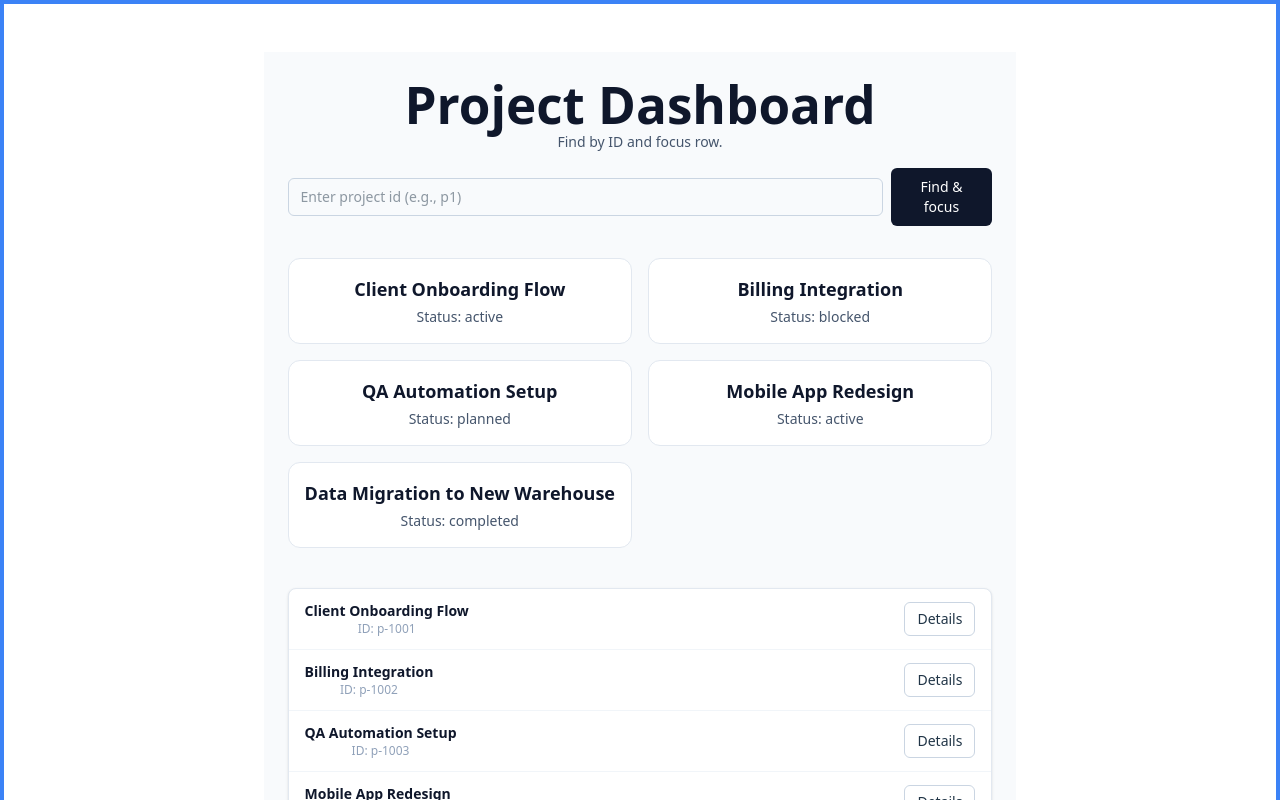
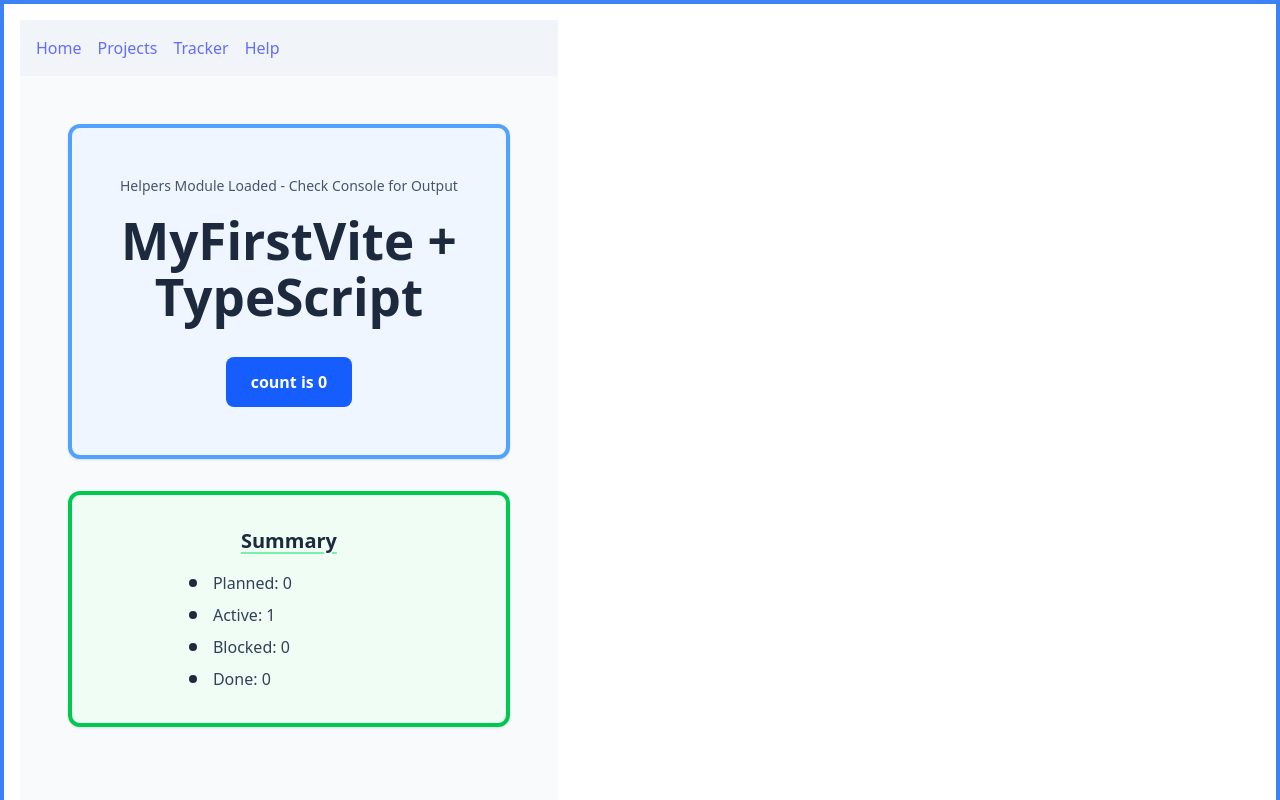
Before and after one commit to jadiennejenson/ts-intro-vite, a React (Vite) app: page / in a window 1280 px wide. Shown: the top 800 px of the page. Built offline with nearby package versions, Linux system fonts and the light colour scheme.

Commit message:
save for now

```diff
--- a/package.json
+++ b/package.json
@@ -11,7 +11,8 @@
   },
   "dependencies": {
     "react": "^19.2.0",
-    "react-dom": "^19.2.0"
+    "react-dom": "^19.2.0",
+    "react-router-dom": "^7.13.2"
   },
   "devDependencies": {
     "@eslint/js": "^9.39.1",
--- a/src/App.tsx
+++ b/src/App.tsx
@@ -1,27 +1,26 @@
-/* eslint-disable @typescript-eslint/no-unused-vars */
-import './App.css';
-import { projects } from "./data/projects";
-import { ProjectDashboard } from "./components/ProjectDashboard";
-import HelperComponent from "./helpers/HelperComponent";
+import { BrowserRouter as Router, Routes, Route, Link } from 'react-router-dom';
+import Home from './pages/home'; // 1. Import your Home component
+import ProjectsPage from './pages/ProjectsPage';
 
 export default function App() {
+  return (
+    <Router>
+      <nav className="p-4 bg-slate-100 flex gap-4 w-full">
+        <div className="max-w-5xl mx-auto flex gap-4 w-full">
+          <Link to="/">Home</Link> {/* 2. Changed /Home to / to match the route */}
+          <Link to="/projects">Projects</Link>
+          <Link to="/tracker">Tracker</Link>
+          <Link to="/help">Help</Link>
+        </div>
+      </nav>
 
-
-  return (
-    <main className="min-h-dvh bg-slate-50">
-      <ProjectDashboard projects={projects} selectedProjectId={null} onProjectClick={function (_id: string): void {
-        throw new Error('Function not implemented.');
-      } } />
-
-      {/* Sprint 3 UI / Legacy Section */}
-      <div className="mx-auto w-full max-w-5xl p-4 space-y-6">
-        <div className="bg-blue-100 border-4 border-blue-500 rounded-lg p-8">
-          <HelperComponent />
-        </div>
-
-      </div>
-
-
-    </main>
+      <Routes>
+        {/* 3. Render the actual Home component here */}
+        <Route path="/" element={<Home />} />
+        <Route path="/projects" element={<ProjectsPage />} />
+        <Route path="/tracker" element={<>Tracker</>} />
+        <Route path="/help" element={<>Help</>} />
+      </Routes>
+    </Router>
   );
 }
--- a/src/components/TrackerCard.tsx
+++ b/src/components/TrackerCard.tsx
@@ -1,6 +1,6 @@
 import { projects } from "../data/projects";
 import { formatDueDate } from "../utils/projectUtils";
-import { findProjectById } from "../utils/projectUtils";
+/* import { findProjectById } from "../utils/projectUtils"; */
 
 
 type TrackerCard = {
@@ -66,6 +66,7 @@ if (p3) {
 } */
 
 
+// eslint-disable-next-line react-refresh/only-export-components
 function TrackerCard() {
   //the return statement defines the JSX that will be rendered by this component.
   // It includes two sections: one for all projects and another for active projects.
--- a/src/main.tsx
+++ b/src/main.tsx
@@ -34,7 +34,7 @@ console.log(svc2.count()); // 1
 // `this` in svc2.count() refers to svc2.
 
 const serviceTest4 = new ProjectService(projects);
-  serviceTest4.projects.push({
+  serviceTest4.add({
     id: 'hacked', name: 'Rogue Project',
     status: 'active', clientName: 'Nobody',
     client: undefined
--- /dev/null
+++ b/src/pages/Home.tsx
@@ -0,0 +1,52 @@
+import { useState } from "react";
+
+export default function Home() {
+  const [count, setCount] = useState(0);
+
+  return (
+    /* 1. Use w-full and px-4 to prevent content from hitting the edges on mobile */
+    <div className="flex flex-col items-center gap-8 p-4 sm:p-12 bg-slate-50 min-h-screen w-full">
+
+      {/* 2. Blue Vite Box: Uses w-full to grow, but max-w-2xl to stop it from getting TOO wide */}
+      <div className="w-full max-w-2xl bg-blue-50 border-4 border-blue-400 rounded-xl p-6 sm:p-12 text-center shadow-sm">
+        <p className="text-xs sm:text-sm text-slate-600 mb-4 font-medium">
+          Helpers Module Loaded - Check Console for Output
+        </p>
+
+        {/* 3. Text scales with screen size (text-4xl on mobile, text-6xl on desktop) */}
+        <h1 className="text-4xl sm:text-6xl font-extrabold text-slate-800 mb-8 leading-tight">
+          MyFirstVite + <br className="hidden sm:block" /> TypeScript
+        </h1>
+
+        <button
+          onClick={() => setCount(c => c + 1)}
+          className="bg-blue-600 hover:bg-blue-700 text-white px-6 py-3 rounded-lg font-semibold transition-all active:scale-95"
+        >
+          count is {count}
+        </button>
+      </div>
+
+      {/* 4. Green Summary Box: Follows the same responsive width pattern */}
+      <div className="w-full max-w-2xl bg-green-50 border-4 border-green-500 rounded-xl p-6 sm:p-8 shadow-sm">
+        <h2 className="text-center font-bold text-slate-800 text-xl mb-4 underline decoration-green-300 underline-offset-4">
+          Summary
+        </h2>
+        <ul className="space-y-2 max-w-[200px] mx-auto">
+           {/* Custom bullet style to match your original image exactly */}
+           <li className="flex items-center gap-4 text-slate-700 font-medium">
+             <span className="h-2 w-2 rounded-full bg-slate-800 shrink-0" /> Planned: 0
+           </li>
+           <li className="flex items-center gap-4 text-slate-700 font-medium">
+             <span className="h-2 w-2 rounded-full bg-slate-800 shrink-0" /> Active: 1
+           </li>
+           <li className="flex items-center gap-4 text-slate-700 font-medium">
+             <span className="h-2 w-2 rounded-full bg-slate-800 shrink-0" /> Blocked: 0
+           </li>
+           <li className="flex items-center gap-4 text-slate-700 font-medium">
+             <span className="h-2 w-2 rounded-full bg-slate-800 shrink-0" /> Done: 0
+           </li>
+        </ul>
+      </div>
+    </div>
+  );
+}
--- a/src/pages/ProjectsPage.tsx
+++ b/src/pages/ProjectsPage.tsx
@@ -8,12 +8,12 @@ type StatusFilter = ProjectStatus | 'all';
 
 export default function ProjectsPage() {
   const [projects, setProjects] = useState<Project[]>([
-  { id: "1", name: "Billing Integration", client: "", status: "Active" }, // Capital 'A'
-  { id: "2", name: "Client Onboarding", client: "", status: "Done" },
-  { id: "3", name: "API Development", client: "", status: "Planned" },
-  { id: "4", name: "User Authentication", client: "", status: "Active" },
-  { id: "5", name: "Database Optimization", client: "", status: "Done" }    // Use 'Done' or 'Completed'
-]);
+    { id: "1", name: "Billing Integration", client: "", status: "Active" },
+    { id: "2", name: "Client Onboarding", client: "", status: "Done" },
+    { id: "3", name: "API Development", client: "", status: "Planned" },
+    { id: "4", name: "User Authentication", client: "", status: "Active" },
+    { id: "5", name: "Database Optimization", client: "", status: "Done" }
+  ]);
 
   // 2. Add state to track the current filter
   const [filter, setFilter] = useState<StatusFilter>('all');
--- /dev/null
+++ b/src/pages/Tracker.tsx
@@ -0,0 +1,80 @@
+import { useState, useEffect } from "react";
+
+interface Timer {
+  id: string;
+  name: string;
+  seconds: number;
+  isRunning: boolean;
+}
+
+export default function Tracker() {
+  const [timers, setTimers] = useState<Timer[]>([
+    { id: "1", name: "Billing Integration", seconds: 0, isRunning: false },
+    { id: "2", name: "API Development", seconds: 0, isRunning: false },
+  ]);
+
+  // Update running timers every second
+  useEffect(() => {
+    const interval = setInterval(() => {
+      setTimers((prev) =>
+        prev.map((t) => (t.isRunning ? { ...t, seconds: t.seconds + 1 } : t))
+      );
+    }, 1000);
+    return () => clearInterval(interval);
+  }, []);
+
+  const toggleTimer = (id: string) => {
+    setTimers((prev) =>
+      prev.map((t) => (t.id === id ? { ...t, isRunning: !t.isRunning } : t))
+    );
+  };
+
+  const formatTime = (totalSec: number) => {
+    const h = Math.floor(totalSec / 3600);
+    const m = Math.floor((totalSec % 3600) / 60);
+    const s = totalSec % 60;
+    return `${h.toString().padStart(2, '0')}:${m.toString().padStart(2, '0')}:${s.toString().padStart(2, '0')}`;
+  };
+
+  return (
+    <div className="min-h-screen bg-white p-12 flex flex-col items-center">
+      {/* 1. The Header from your Image */}
+      <header className="text-center mb-16">
+        <h1 className="text-8xl font-black text-slate-900 tracking-tight mb-4">
+          Time Tracker
+        </h1>
+        <p className="text-2xl text-slate-500 font-medium">
+          Sprint 4: DOM Selection & Manipulation
+        </p>
+      </header>
+
+      {/* 2. Functional Timers */}
+      <div className="w-full max-w-3xl space-y-4">
+        {timers.map((timer) => (
+          <div key={timer.id} className="flex items-center justify-between p-6 border rounded-xl shadow-sm hover:shadow-md transition-shadow">
+            <div>
+              <h3 className="text-xl font-bold text-slate-800">{timer.name}</h3>
+              <p className="text-slate-400 font-mono text-sm">ID: {timer.id}</p>
+            </div>
+
+            <div className="flex items-center gap-8">
+              <span className="text-3xl font-mono font-bold text-slate-700">
+                {formatTime(timer.seconds)}
+              </span>
+              <button
+                onClick={() => toggleTimer(timer.id)}
+                className={`px-6 py-2 rounded-lg font-bold transition-colors ${
+                  timer.isRunning
+                  ? "bg-red-100 text-red-600 hover:bg-red-200"
+                  : "bg-slate-900 text-white hover:bg-slate-800"
+                }`}
+              >
+                {timer.isRunning ? "Stop" : "Start"}
+              </button>
+            </div>
+          </div>
+        ))}
+      </div>
+    </div>
+  );
+}
```
Also changed, not shown: src/components/ProjectDashboard.tsx (+2 -7 lines), 2 other files (tests, documents, lock files or other folders).
